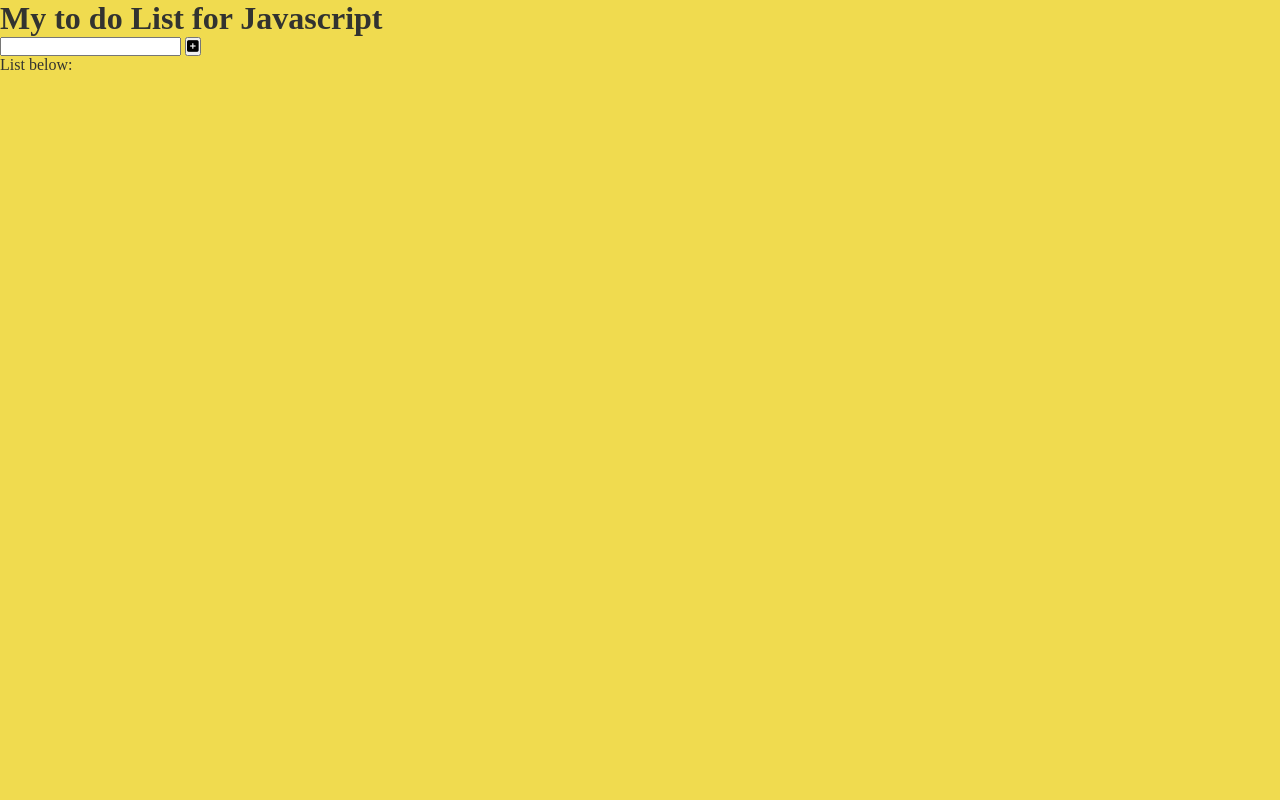
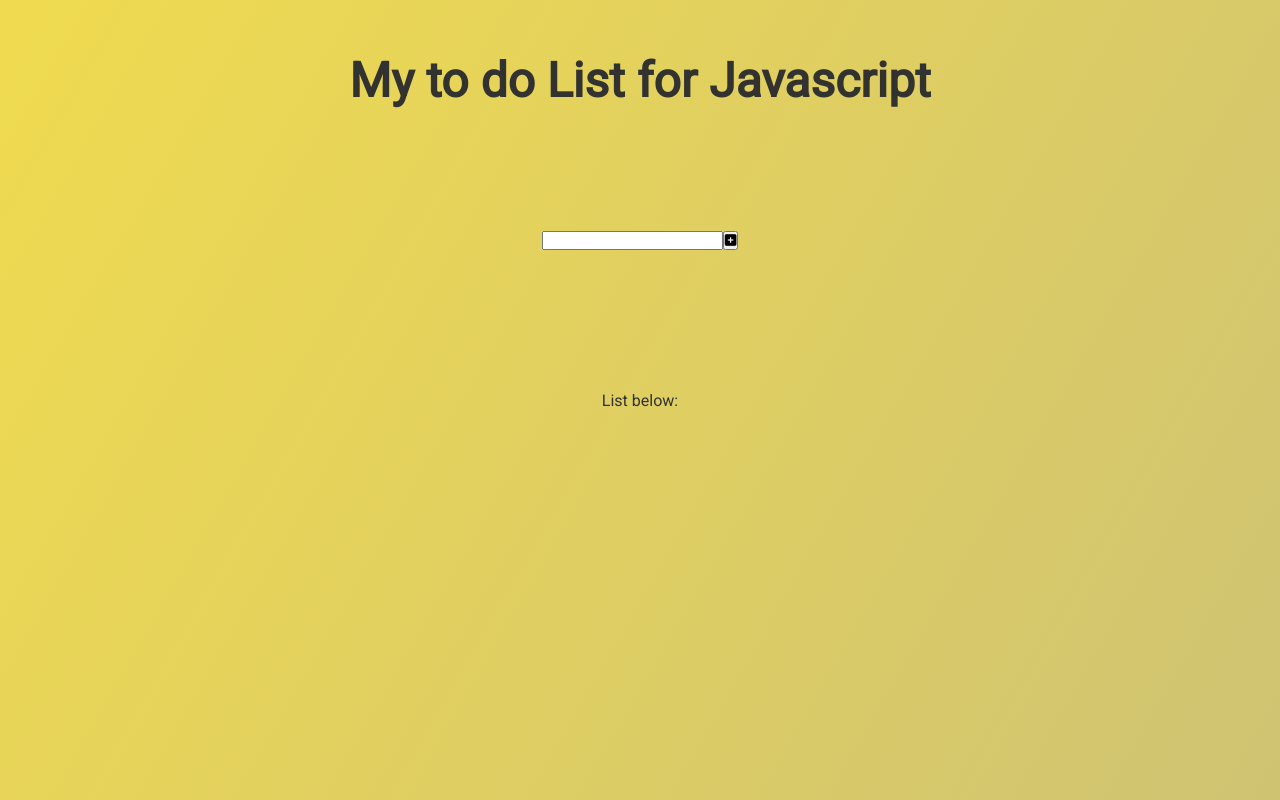
Before and after one commit to BartoszLewosz/javascript-todo-list, a plain HTML site: page index.html in a window 1280 px wide. Drawn offline with Linux system fonts and the light colour scheme.

Commit message:
center elements with flexbox

```diff
--- a/style.css
+++ b/style.css
@@ -4,6 +4,21 @@
   box-sizing: border-box;
 }
 body {
-  background-color: #f0db4f;
+  background-image: linear-gradient(120deg, #f0db4f, #cfc373);
+  font-family: "Roboto", sans-serif;
   color: #323330;
+  min-height: 100vh;
 }
+
+header {
+  font-size: 1.5rem;
+}
+
+header,
+form,
+ul {
+  min-height: 20vh;
+  display: flex;
+  justify-content: center;
+  align-items: center;
+}
```
